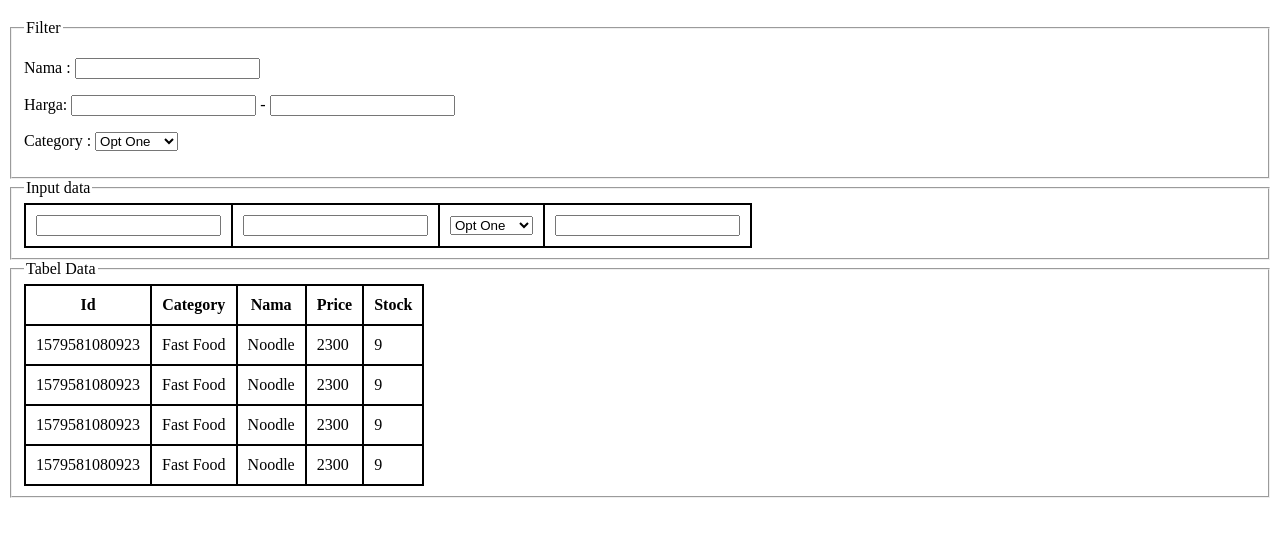
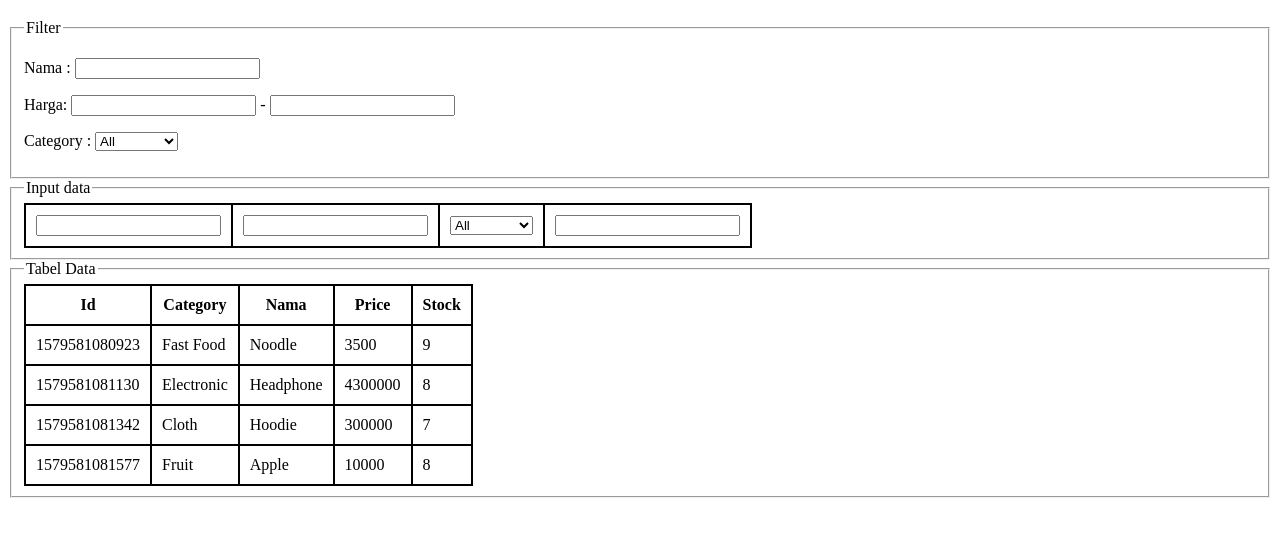
Before and after one commit to dimtriv/javascript-summarecon, a plain HTML site: page TABLE-FORM/table.html in a window 1280 px wide. Shown: the part 61-598 px from the top of the page. Drawn offline with Linux system fonts and the light colour scheme.

Commit message:
first render

```diff
--- a/TABLE-FORM/table.html
+++ b/TABLE-FORM/table.html
@@ -11,7 +11,7 @@
             padding: 10px;
         }
     </style>
-    <script defer src="./table.html"></script>
+    <script defer src="./table.js"></script>
 </head>
 <body>
     <h1 style="text-align: center;">Market</h1>
@@ -24,9 +24,11 @@
             <p>Harga: <input type="number"> - <input type="number"></p>
             <p>Category :
                 <select >
-                    <option value="">Opt One</option>
-                    <option value="">Opt Two</option>
-                    <option value="">Opt Three</option>
+                    <option value="">All</option>
+                    <option value="">Fast Food</option>
+                    <option value="">Electronic</option>
+                    <option value="">Cloth</option>
+                    <option value="">Fruit</option>
                 </select>
             </p>
         </fieldset>
@@ -40,9 +42,11 @@
                     <td><input type="number"></td>
                     <td>
                         <select>
-                            <option value="">Opt One</option>
-                            <option value="">Opt Two</option>
-                            <option value="">Opt Three</option>
+                            <option value="">All</option>
+                            <option value="">Fast Food</option>
+                            <option value="">Electronic</option>
+                            <option value="">Cloth</option>
+                            <option value="">Fruit</option>
                         </select>
                     </td>
                     <td><input type="text"></td>
@@ -54,41 +58,17 @@
         <fieldset>
             <legend>Tabel Data</legend>
             <table>
-                <tr>
+                <thead>
                     <th>Id</th>
                     <th>Category</th>
                     <th>Nama</th>
                     <th>Price</th>
                     <th>Stock</th>
-                </tr>
-                <tr>
-                    <td>1579581080923</td>
-                    <td>Fast Food</td>
-                    <td>Noodle</td>
-                    <td>2300</td>
-                    <td>9</td>
-                </tr>
-                <tr>
-                    <td>1579581080923</td>
-                    <td>Fast Food</td>
-                    <td>Noodle</td>
-                    <td>2300</td>
-                    <td>9</td>
-                </tr>
-                <tr>
-                    <td>1579581080923</td>
-                    <td>Fast Food</td>
-                    <td>Noodle</td>
-                    <td>2300</td>
-                    <td>9</td>
-                </tr>
-                <tr>
-                    <td>1579581080923</td>
-                    <td>Fast Food</td>
-                    <td>Noodle</td>
-                    <td>2300</td>
-                    <td>9</td>
-                </tr>
+                </thead>
+                <tbody id="render">
+
+                </tbody>
+
             </table>
         </fieldset>
 
--- a/TABLE-FORM/table.js
+++ b/TABLE-FORM/table.js
@@ -0,0 +1,27 @@
+var arrProduct = [
+    { id: 1579581080923,category: 'Fast Food' , name: "Noodle", price: 3500, stock : 9},
+    { id: 1579581081130,category: 'Electronic' , name: "Headphone", price: 4300000, stock :8 },
+    { id: 1579581081342,category: 'Cloth' , name: "Hoodie", price: 300000, stock :7 },
+    { id: 1579581081577,category: 'Fruit' , name: "Apple", price: 10000, stock :8 }
+  ];
+
+// callback function, menerima object {id, name, price, ...}
+function manual(obj){
+    return `
+        <tr>
+            <td>${obj.id}</td>
+            <td>${obj.category}</td>
+            <td>${obj.name}</td>
+            <td>${obj.price}</td>
+            <td>${obj.stock}</td>
+        </tr>
+    `
+}
+
+var renderList = () => {
+    var result = arrProduct.map(manual)
+
+    document.getElementById('render').innerHTML = result.join("")
+}
+
+renderList()
```
Also changed, not shown: TABLE-FORM/arrow.js (added, +13 -0 lines), TABLE-FORM/map-filter.js (added, +14 -0 lines).
